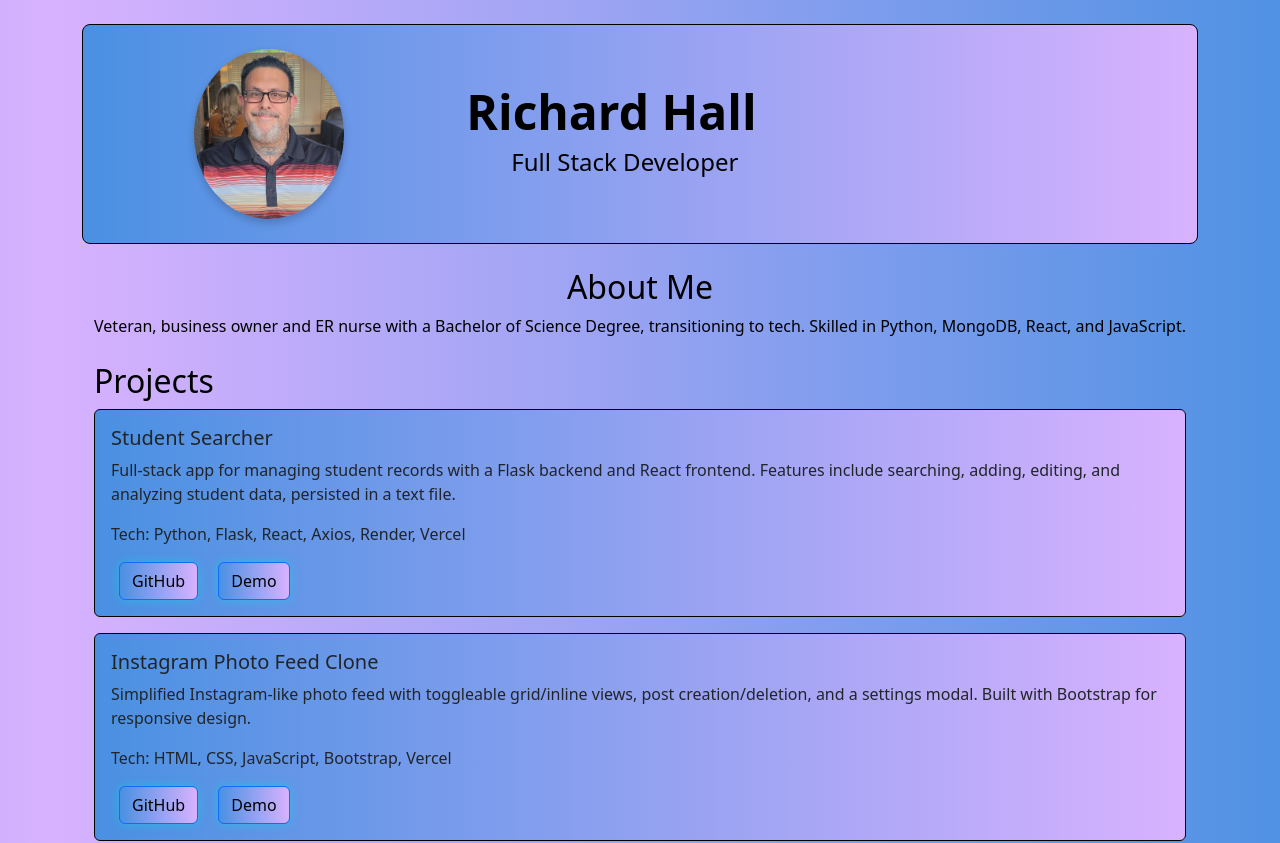
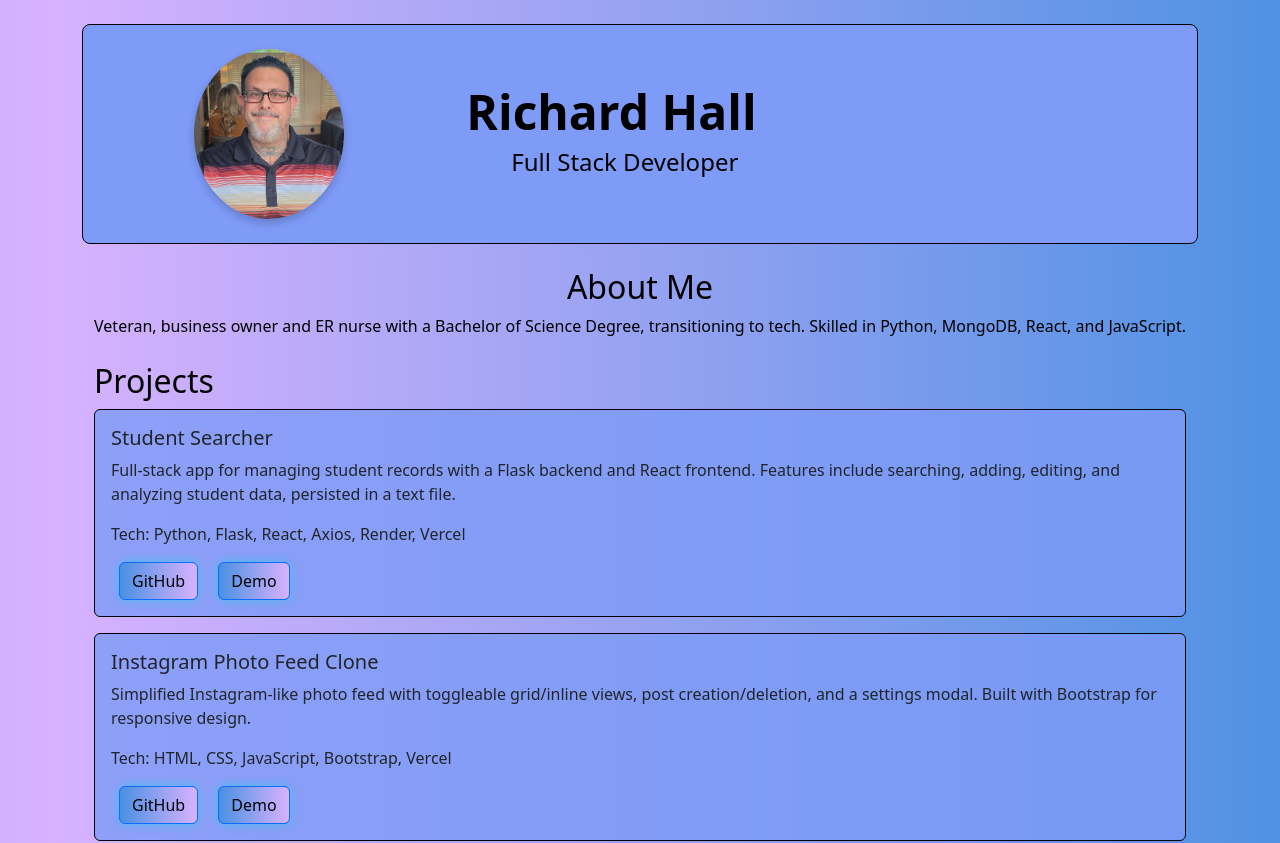
Before and after one commit to Cyberbot777/portfolio, a React (Create React App) app: page / in a window 1280 px wide. Shown: the top 843 px of the page. Built offline with nearby package versions, Linux system fonts and the light colour scheme.

Commit message:
Make header solid. Make project cards 88 percent translucent

```diff
--- a/src/components/Header.css
+++ b/src/components/Header.css
@@ -1,9 +1,9 @@
 /* src/components/Header.css */
-/* Updated: Added subtle black border */
+/* Updated: Solid color for contrast */
 .header-container {
-  background: linear-gradient(90deg, #4a90e2, #d8b2ff);
+  background: #7e9bf8; /* Changed: Solid middle color from project hover gradient */
   animation: slideIn 0.8s ease-out;
-  border: 1px solid #000000 !important; /* Added: Same subtle border as project cards */
+  border: 1px solid #000000 !important;
 }
 .profile-pic {
   border-radius: 50%;
--- a/src/components/Projects.css
+++ b/src/components/Projects.css
@@ -1,15 +1,14 @@
 /* src/components/Projects.css */
-/* Updated: Subtle border */
+/* Updated: Translucent project cards */
 .project-card {
-  background: linear-gradient(90deg, #4a90e2, #d8b2ff);
+  background: rgba(126, 155, 248, 0.8) !important; /* Changed: Translucent blue-purple */
   color: #000000;
-  border: 1px solid #000000 !important; /* Changed: Thinner border (1px) */
+  border: 1px solid #000000 !important;
   transform: scale(1);
-  transition: all 0.3s ease-in-out;
+  transition: transform 0.3s ease-in-out;
   cursor: pointer;
 }
 .project-card:hover {
-  background: linear-gradient(90deg, #3a7bd5, #c29bff);
   transform: scale(1.05);
 }
 .custom-btn {
```
